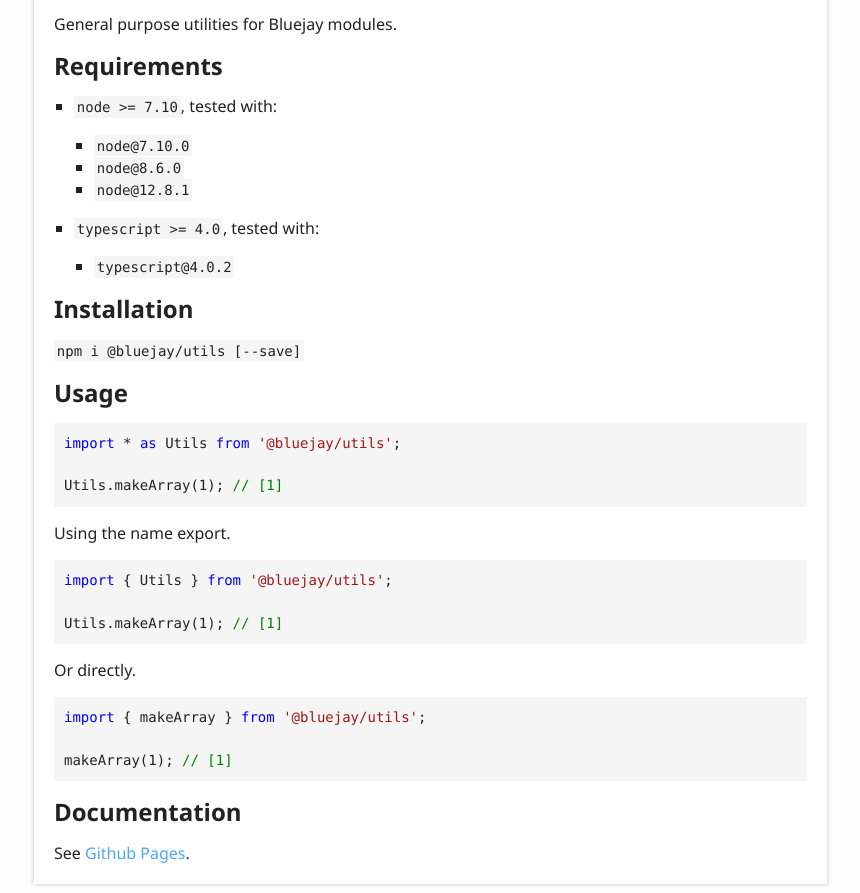
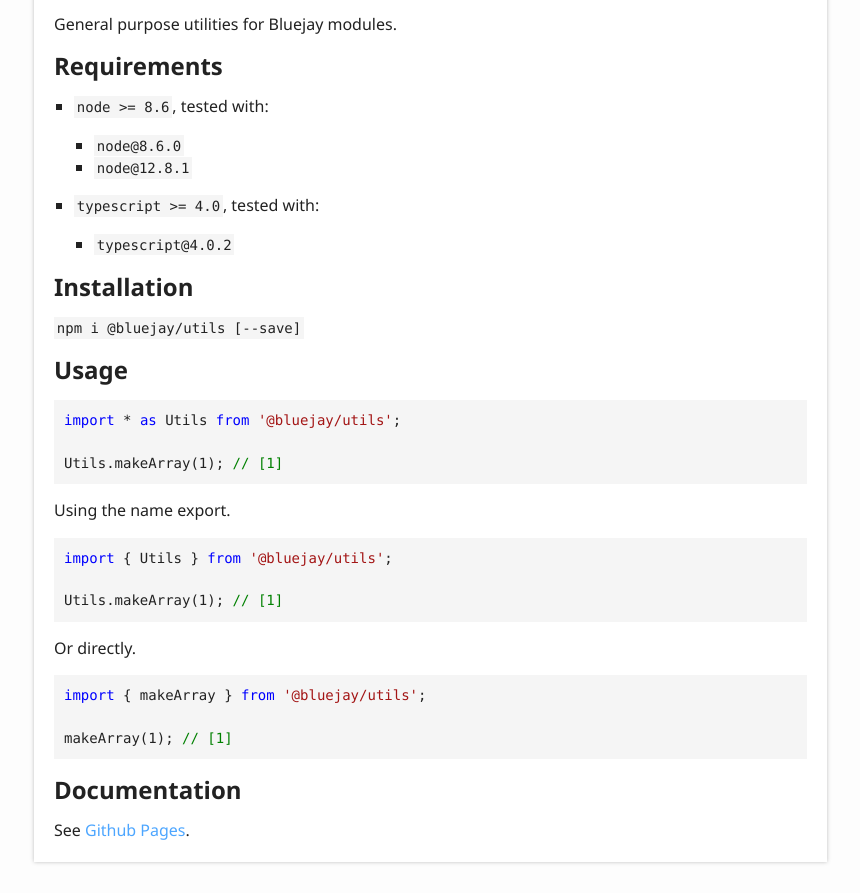
Before and after one commit to bluebirds-blue-jay/utils, a website with bundled scripts: page docs/index.html in a window 1280 px wide. Shown: the part 1176-2069 px from the top of the page, without its empty margins (6-866 px from the left). Built offline with nearby package versions, Linux system fonts and the light colour scheme.

Commit message:
:shirt: Cleanup.

```diff
--- a/docs/index.html
+++ b/docs/index.html
@@ -73,8 +73,7 @@
 					<h2>Requirements</h2>
 				</a>
 				<ul>
-					<li><code>node &gt;= 7.10</code>, tested with:<ul>
-							<li><code>node@7.10.0</code></li>
+					<li><code>node &gt;= 8.6</code>, tested with:<ul>
 							<li><code>node@8.6.0</code></li>
 							<li><code>node@12.8.1</code></li>
 						</ul>
--- a/package.json
+++ b/package.json
@@ -7,7 +7,7 @@
   "main": "dist/index.js",
   "typings": "dist/index.d.ts",
   "scripts": {
-    "docs": "./node_modules/.bin/typedoc --out docs --mode file --excludePrivate --excludeExternals ./index.ts",
+    "docs": "./node_modules/.bin/typedoc --out docs --mode file --excludePrivate --excludeExternals ./src/index.ts",
     "test": "mocha",
     "cov": "nyc mocha",
     "lint": "tslint --project ./",
```
Also changed, not shown: tsconfig.json (+9 -2 lines), 1 other file.
